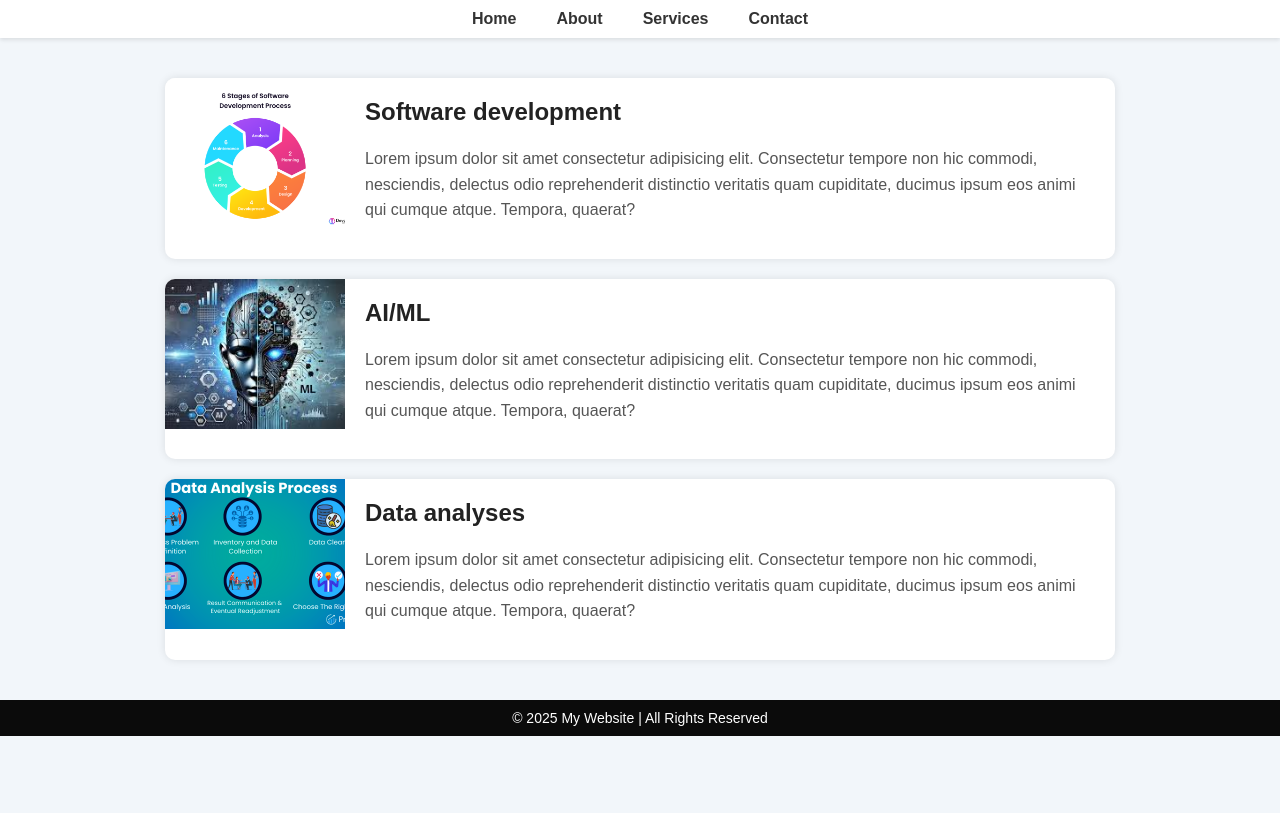
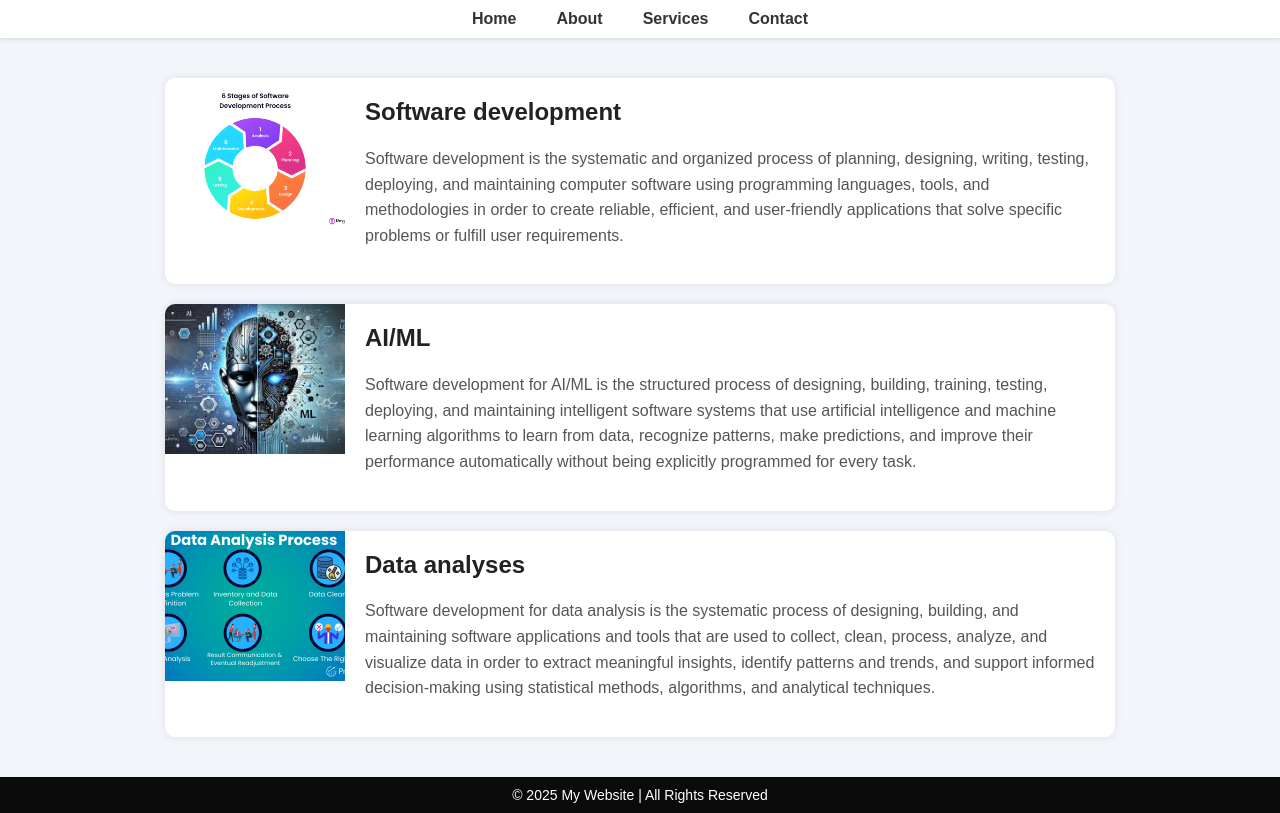
Before and after one commit to vishalk20061111-wq/ok-jiiii, a plain HTML site: page service.html in a window 1280 px wide. Shown: the part 82-895 px from the top of the page. Before the commit the page ends 818 px from the top, so only its background shows below. Drawn offline with Linux system fonts and the light colour scheme.

Commit message:
Enhance service descriptions in service.html
Updated service descriptions to provide detailed explanations of software development, AI/ML, and data analysis services.

```diff
--- a/service.html
+++ b/service.html
@@ -116,9 +116,7 @@
       <img src="a.png" alt="Software development">
       <div class="text-area">
         <h2>Software development</h2>
-        <p>Lorem ipsum dolor sit amet consectetur adipisicing elit. Consectetur tempore non hic commodi,
-          nesciendis, delectus odio reprehenderit distinctio veritatis quam cupiditate, ducimus ipsum eos
-          animi qui cumque atque. Tempora, quaerat?</p>
+        <p>Software development is the systematic and organized process of planning, designing, writing, testing, deploying, and maintaining computer software using programming languages, tools, and methodologies in order to create reliable, efficient, and user-friendly applications that solve specific problems or fulfill user requirements.</p>
       </div>
     </div>
 
@@ -126,9 +124,7 @@
       <img src="b.jpg" alt="AI/ML">
       <div class="text-area">
         <h2>AI/ML</h2>
-        <p>Lorem ipsum dolor sit amet consectetur adipisicing elit. Consectetur tempore non hic commodi,
-          nesciendis, delectus odio reprehenderit distinctio veritatis quam cupiditate, ducimus ipsum eos
-          animi qui cumque atque. Tempora, quaerat?</p>
+        <p>Software development for AI/ML is the structured process of designing, building, training, testing, deploying, and maintaining intelligent software systems that use artificial intelligence and machine learning algorithms to learn from data, recognize patterns, make predictions, and improve their performance automatically without being explicitly programmed for every task.</p>
       </div>
     </div>
 
@@ -136,9 +132,7 @@
       <img src="c.png" alt="Data analysis">
       <div class="text-area">
         <h2>Data analyses</h2>
-        <p>Lorem ipsum dolor sit amet consectetur adipisicing elit. Consectetur tempore non hic commodi,
-          nesciendis, delectus odio reprehenderit distinctio veritatis quam cupiditate, ducimus ipsum eos
-          animi qui cumque atque. Tempora, quaerat?</p>
+        <p>Software development for data analysis is the systematic process of designing, building, and maintaining software applications and tools that are used to collect, clean, process, analyze, and visualize data in order to extract meaningful insights, identify patterns and trends, and support informed decision-making using statistical methods, algorithms, and analytical techniques.</p>
       </div>
     </div>
 
@@ -149,4 +143,5 @@
   </div>
 
 </body>
+
 </html>
```
